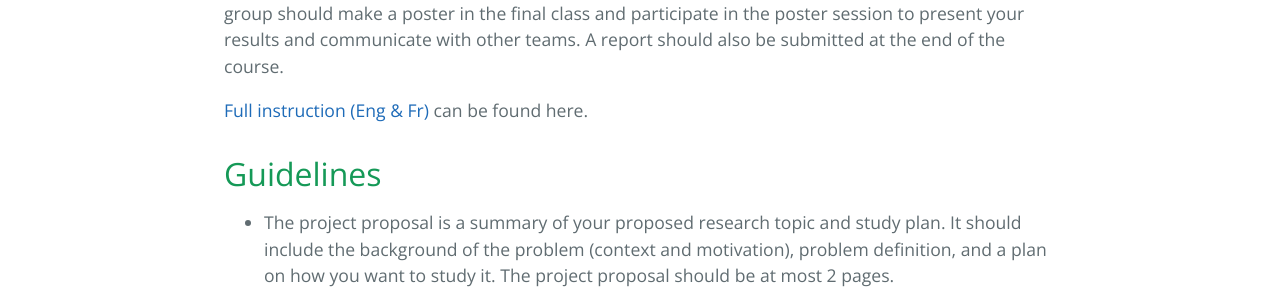
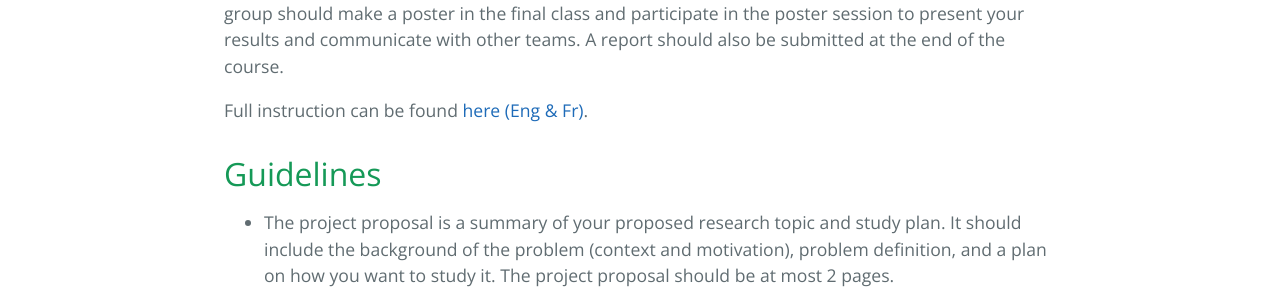
Before and after one commit to DeepGraphLearning/Math80600A_2022W, a Jekyll site: the page built from project.md, in a window 1280 px wide. Shown: the part 578-871 px from the top of the page. Built offline with Jekyll 4.4.1, drawn with Linux system fonts in a browser that asks for light colours.

```diff
--- a/project.md
+++ b/project.md
@@ -8,7 +8,7 @@ permalink: /project
 
 The goal of the course project is to apply deep learning techniques learned in class (it is fine if you use the techniques not introduced in class) to solve real-world problems or develop new deep learning techniques. You are expected to work in teams and learn to collaborate with your teammates. Each group should make a poster in the final class and participate in the poster session to present your results and communicate with other teams. A report should also be submitted at the end of the course.
 
-[Full instruction (Eng & Fr)](https://www.dropbox.com/s/envkkwtvj7if1kd/Instructions_on_Course_Projects.pdf?dl=0) can be found here.
+Full instruction can be found [here (Eng & Fr)](https://www.dropbox.com/s/envkkwtvj7if1kd/Instructions_on_Course_Projects.pdf?dl=0).
 
 
 ## Guidelines
```
